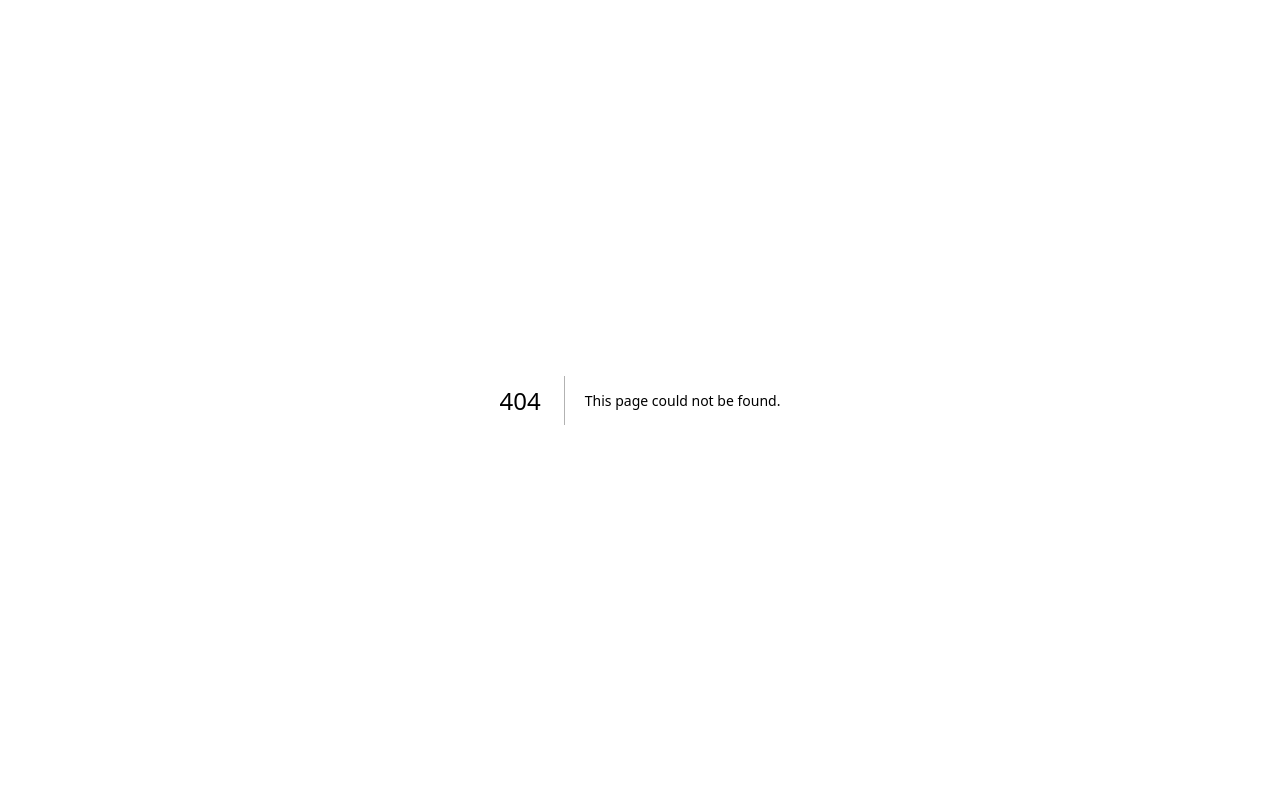
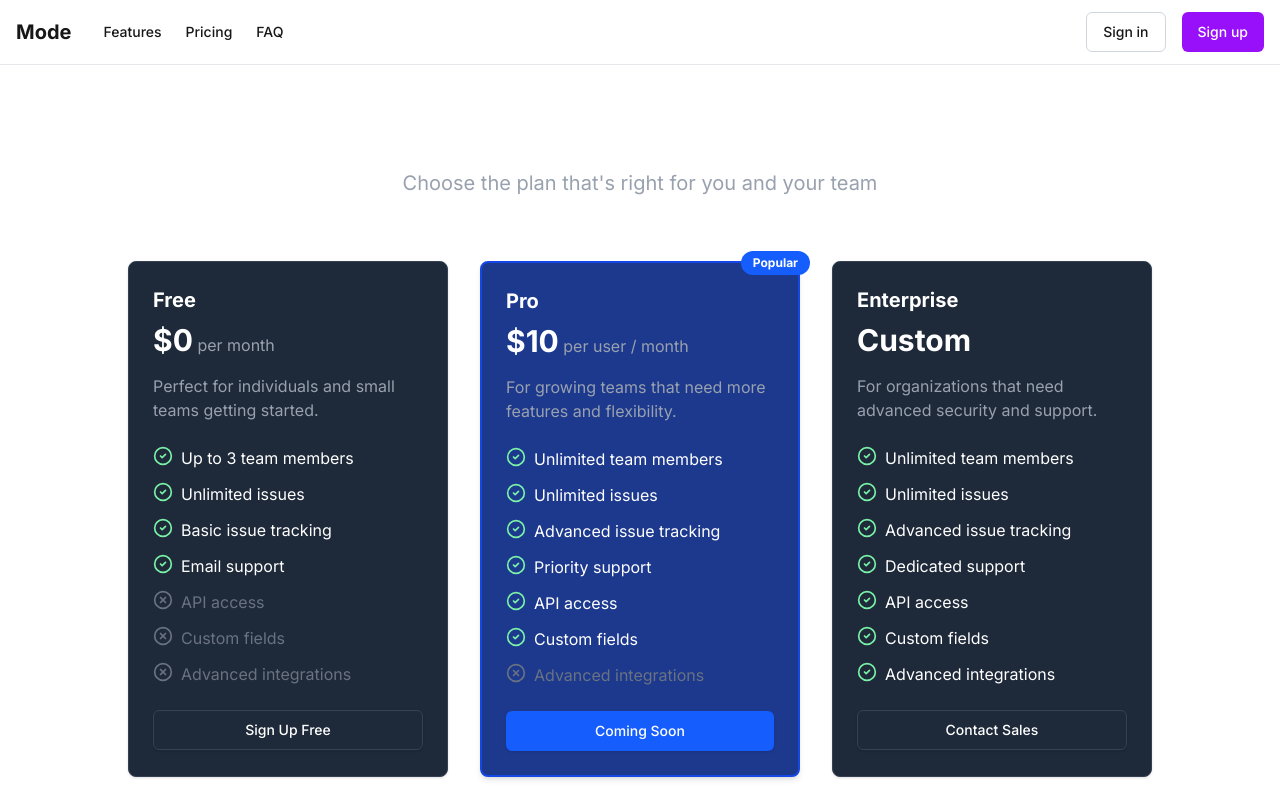
Before and after one commit to SP7TECH/minimal-issue-tracker, a Next.js app: page /pricing in a window 1280 px wide. Before the commit this address had no page. Shown: the top 800 px of the page. Built offline with nearby package versions, Linux system fonts and the light colour scheme.

Commit message:
added pricing page

```diff
--- /dev/null
+++ b/app/(marketing)/pricing/page.tsx
@@ -0,0 +1,175 @@
+import React from "react";
+import Link from "next/link";
+import { CheckCircle2, XCircle } from "lucide-react";
+
+export default function PricingPage() {
+  return (
+    <div className="container mx-auto px-4 py-12 text-white">
+      <div className="max-w-2xl mx-auto text-center mb-16">
+        <h1 className="text-4xl font-bold mb-4 text-white">
+          Simple, Transparent Pricing
+        </h1>
+        <p className="text-xl text-gray-400 dark:text-gray-300">
+          Choose the plan that&apos;s right for you and your team
+        </p>
+      </div>
+
+      <div className="max-w-5xl mx-auto grid grid-cols-1 md:grid-cols-3 gap-8 mb-16">
+        {/* Free Plan */}
+        <PricingCard
+          title="Free"
+          price="$0"
+          description="Perfect for individuals and small teams getting started."
+          features={[
+            { name: "Up to 3 team members", included: true },
+            { name: "Unlimited issues", included: true },
+            { name: "Basic issue tracking", included: true },
+            { name: "Email support", included: true },
+            { name: "API access", included: false },
+            { name: "Custom fields", included: false },
+            { name: "Advanced integrations", included: false },
+          ]}
+          buttonText="Sign Up Free"
+          buttonLink="/auth/signup"
+        />
+
+        {/* Pro Plan */}
+        <PricingCard
+          title="Pro"
+          price="$10"
+          period="per user / month"
+          description="For growing teams that need more features and flexibility."
+          features={[
+            { name: "Unlimited team members", included: true },
+            { name: "Unlimited issues", included: true },
+            { name: "Advanced issue tracking", included: true },
+            { name: "Priority support", included: true },
+            { name: "API access", included: true },
+            { name: "Custom fields", included: true },
+            { name: "Advanced integrations", included: false },
+          ]}
+          buttonText="Coming Soon"
+          buttonLink="#"
+          highlighted
+          badge="Popular"
+        />
+
+        {/* Enterprise Plan */}
+        <PricingCard
+          title="Enterprise"
+          price="Custom"
+          description="For organizations that need advanced security and support."
+          features={[
+            { name: "Unlimited team members", included: true },
+            { name: "Unlimited issues", included: true },
+            { name: "Advanced issue tracking", included: true },
+            { name: "Dedicated support", included: true },
+            { name: "API access", included: true },
+            { name: "Custom fields", included: true },
+            { name: "Advanced integrations", included: true },
+          ]}
+          buttonText="Contact Sales"
+          buttonLink="mailto:sales@linearclone.com"
+        />
+      </div>
+
+      <div className="max-w-3xl mx-auto mt-16 text-center bg-gray-800 rounded-lg p-8">
+        <h2 className="text-2xl font-bold mb-4 text-white">
+          Need a custom solution?
+        </h2>
+        <p className="text-lg text-gray-400 dark:text-gray-300 mb-8">
+          Contact our sales team to discuss your specific requirements.
+        </p>
+        <a
+          href="mailto:sales@linearclone.com"
+          className="inline-flex h-10 items-center justify-center rounded-md bg-blue-600 px-8 py-2 text-sm font-medium text-white shadow transition-colors hover:bg-blue-700 focus-visible:outline-none focus-visible:ring-1 focus-visible:ring-blue-700"
+        >
+          Contact Sales
+        </a>
+      </div>
+    </div>
+  );
+}
+
+interface PricingFeature {
+  name: string;
+  included: boolean;
+}
+
+interface PricingCardProps {
+  title: string;
+  price: string;
+  period?: string;
+  description: string;
+  features: PricingFeature[];
+  buttonText: string;
+  buttonLink: string;
+  highlighted?: boolean;
+  badge?: string;
+}
+
+function PricingCard({
+  title,
+  price,
+  period = "per month",
+  description,
+  features,
+  buttonText,
+  buttonLink,
+  highlighted = false,
+  badge,
+}: PricingCardProps) {
+  return (
+    <div
+      className={`rounded-lg p-6 ${
+        highlighted
+          ? "bg-blue-900 border-2 border-blue-700 shadow-md relative"
+          : "bg-gray-800 border border-gray-700 shadow-sm"
+      }`}
+    >
+      {badge && (
+        <div className="absolute -top-3 -right-3 bg-blue-600 text-white text-xs font-bold px-3 py-1 rounded-full">
+          {badge}
+        </div>
+      )}
+      <h3 className="text-xl font-bold mb-2 text-white">{title}</h3>
+      <div className="mb-4">
+        <span className="text-3xl font-bold text-white">{price}</span>
+        {price !== "Custom" && (
+          <span className="text-gray-400 dark:text-gray-300"> {period}</span>
+        )}
+      </div>
+      <p className="text-gray-400 dark:text-gray-300 mb-6">{description}</p>
+      <ul className="space-y-3 mb-6">
+        {features.map((feature, index) => (
+          <li key={index} className="flex items-start">
+            {feature.included ? (
+              <CheckCircle2 className="h-5 w-5 text-green-300 mr-2 flex-shrink-0" />
+            ) : (
+              <XCircle className="h-5 w-5 text-gray-500 mr-2 flex-shrink-0" />
+            )}
+            <span
+              className={
+                feature.included
+                  ? "text-white"
+                  : "text-gray-500 dark:text-gray-600"
+              }
+            >
+              {feature.name}
+            </span>
+          </li>
+        ))}
+      </ul>
+      <Link
+        href={buttonLink}
+        className={`w-full inline-flex h-10 items-center justify-center rounded-md px-8 py-2 text-sm font-medium shadow transition-colors ${
+          highlighted
+            ? "bg-blue-600 text-white hover:bg-blue-700"
+            : "bg-gray-800 border border-gray-700 hover:bg-gray-700 text-white"
+        }`}
+      >
+        {buttonText}
+      </Link>
+    </div>
+  );
+}
--- a/package.json
+++ b/package.json
@@ -11,6 +11,7 @@
   "dependencies": {
     "clsx": "^2.1.1",
     "date-fns": "^4.1.0",
+    "lucide-react": "^0.564.0",
     "next": "16.1.6",
     "react": "19.2.3",
     "react-dom": "19.2.3",
```
Also changed, not shown: 1 other file (tests, documents, lock files or other folders).
